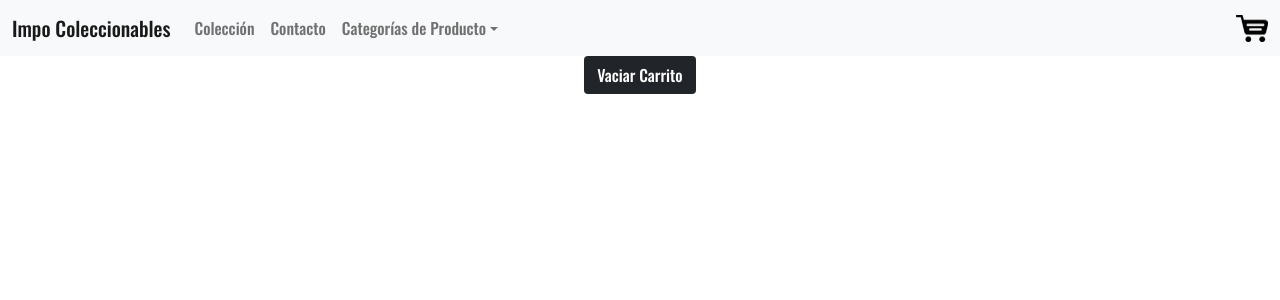
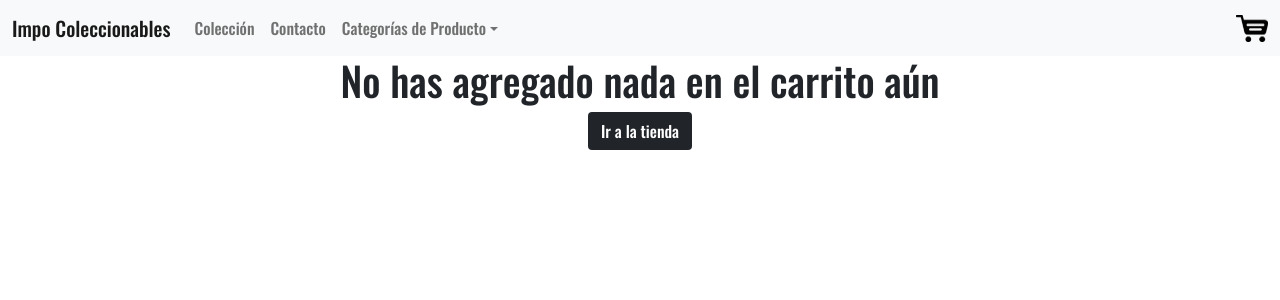
Before and after one commit to bymaatt/ecommerce_react, a React (Create React App) app: page /Cart in a window 1280 px wide. Shown: the top 300 px of the page. Built offline with nearby package versions, Linux system fonts and the light colour scheme.

Commit message:
emprolijando cart vacío

```diff
--- a/src/components/Cart/Cart.css
+++ b/src/components/Cart/Cart.css
@@ -14,6 +14,11 @@
 
 }
 .item{
+    display: flex;
+    flex-direction: column;
+    justify-content: center;
+    margin: 0;
+    padding: 0;
     list-style-type: none;
 
 }
@@ -34,3 +39,19 @@
     transition: color .15s;
     margin-bottom: .5rem;
 }
+.btns1{
+    display: inline-block;
+    font-weight: 400;
+    line-height: 1.5;
+    text-align: center;
+    text-decoration: none;
+    vertical-align: middle;
+    cursor: pointer;
+    user-select: none;
+    border: 1px solid transparent;
+    padding: 0.375rem 0.75rem;
+    border-radius: 0.25rem;
+    transition: color .15s;
+    margin-bottom: .5rem;
+
+}
--- a/src/components/Cart/Cart.jsx
+++ b/src/components/Cart/Cart.jsx
@@ -1,23 +1,34 @@
 import React from 'react'
 import './Cart.css'
 import { useCartContext } from '../Context/CartContext'
+import { Link } from 'react-router-dom'
 
 
 const Cart=() => {
     const {cartList, deleteItem, vaciarCarrito} =useCartContext()
     return (
+        <>
+            {cartList.length ===0 ?(
+                <div>
+                    <h1>No has agregado nada en el carrito aún</h1>
+                    <Link to='/'>
+                        <button className='btns1 btn-dark'> Ir a la tienda</button>
+                    </Link>
+                </div>
+                ) : (
+                <>
                     <div className='contenedor_master'>
                         <div className='contenedor_detalle'>
                             {cartList.map(productos =><ul className=" item card-title"><li key={productos.id}>{productos.nombre} - cant: {productos.counter} <button className='btns1' onClick={() => deleteItem(productos.id)}>x</button></li></ul>)}
-
-            </div>
-            <div>
-
                         </div>
                         <div className='butt_master'>
                             <button className='btn-dark butt' onClick={vaciarCarrito}>Vaciar Carrito</button>
                         </div>
                     </div>
+
+                </>
+                )}
+        </>
     )
 }
 
```
Lines whose indentation alone changed are shown as unchanged.
